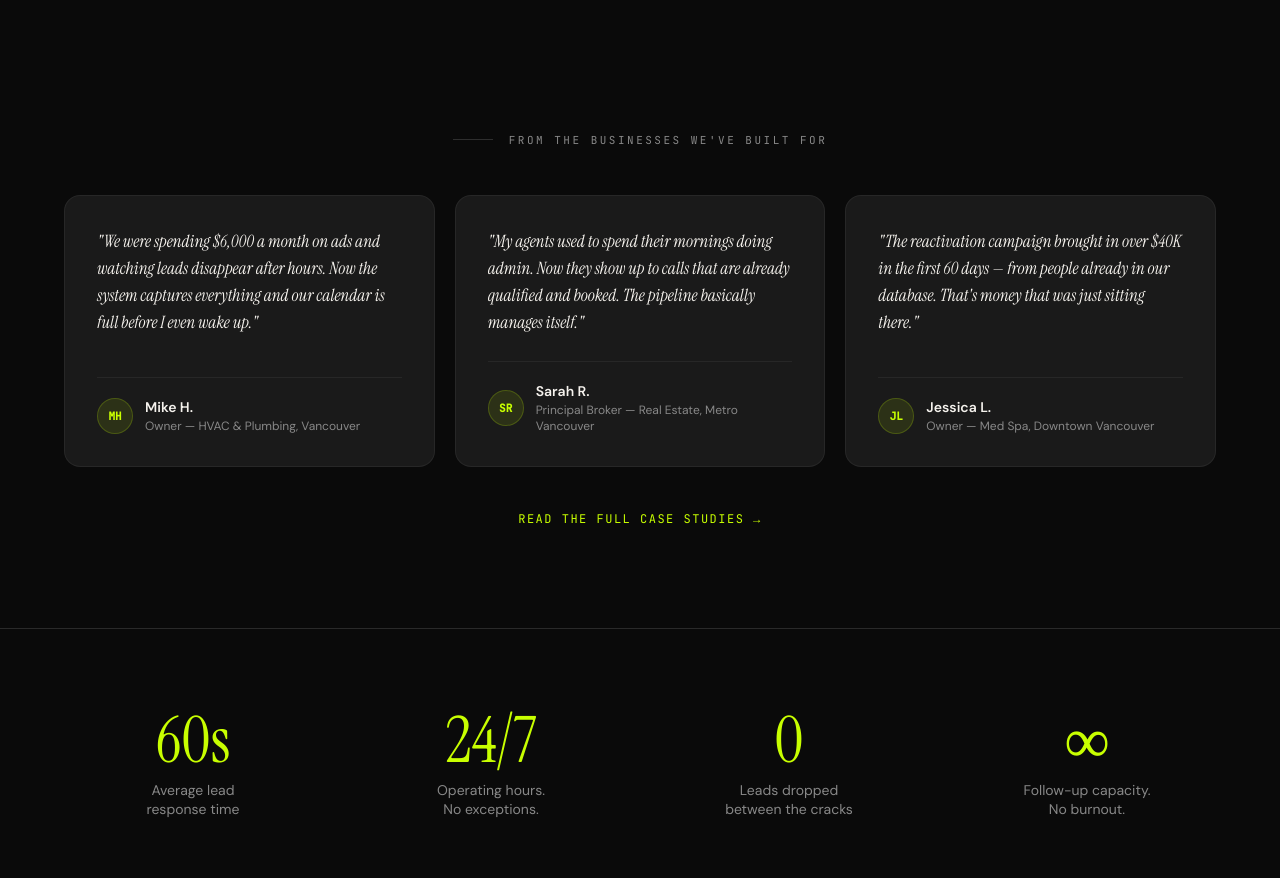
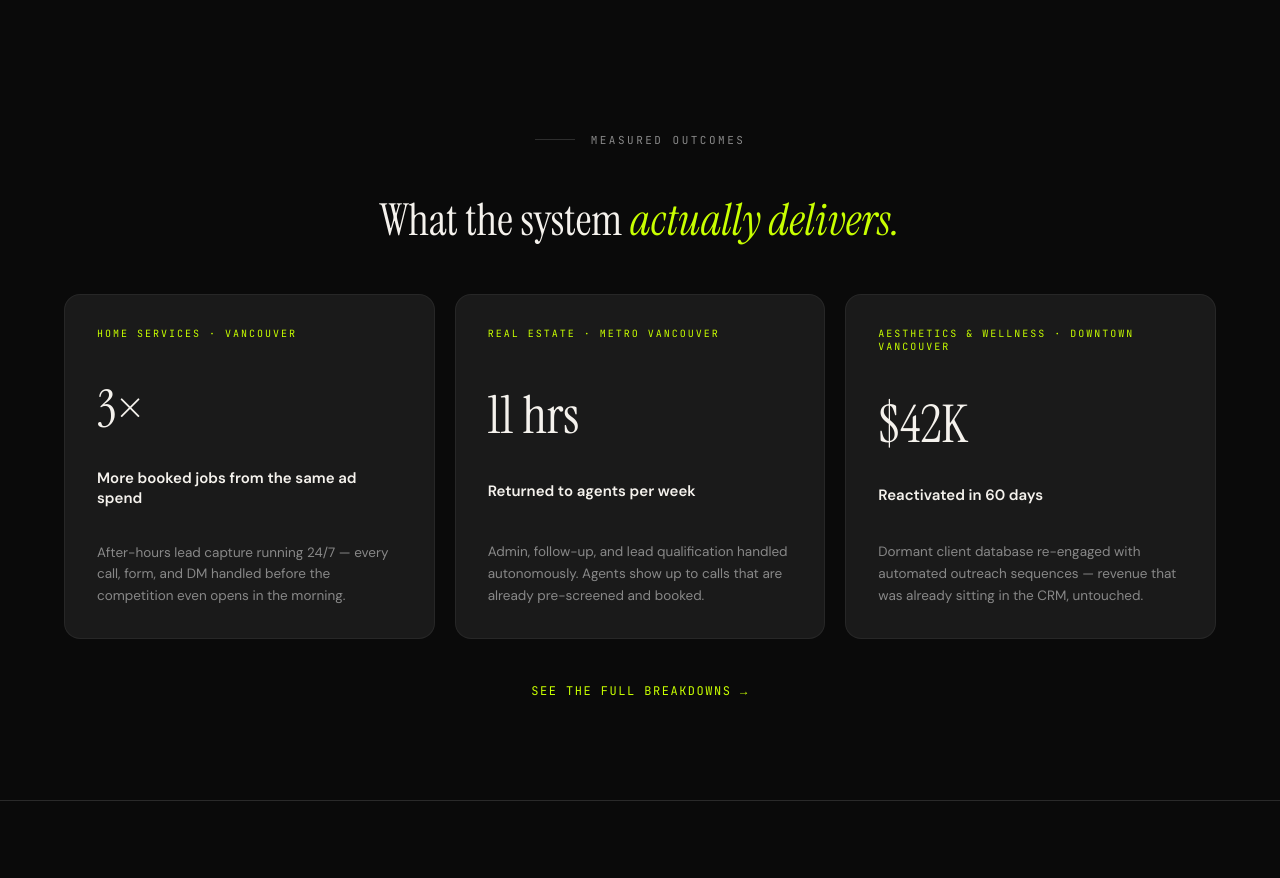
Before and after one commit to bradscaletechnics/scaletechnics-site, a plain HTML site: page index.html in a window 1280 px wide. Shown: the part 8980-9858 px from the top of the page. Drawn offline with nearby package versions, Linux system fonts and the light colour scheme.

Commit message:
fix: replace placeholder testimonials with verified outcomes-by-vertical format in results section

```diff
--- a/index.html
+++ b/index.html
@@ -653,46 +653,35 @@
   </div>
 </section>
 
-<!-- ═══ SOCIAL PROOF ═══ -->
+<!-- ═══ RESULTS ═══ -->
 <section class="social-proof">
   <div class="container">
     <div class="proof-header">
-      <div class="section-label" style="justify-content:center;">From the Businesses We've Built For</div>
+      <div class="section-label" style="justify-content:center;">Measured Outcomes</div>
+      <h2 style="text-align:center;font-family:'Instrument Serif',serif;font-size:clamp(28px,3.5vw,44px);font-weight:400;margin-top:12px;line-height:1.15;">What the system <em style="font-style:italic;color:var(--accent);">actually delivers.</em></h2>
     </div>
-    <div class="proof-grid">
+    <div class="proof-grid" style="margin-top:48px;">
       <div class="proof-card">
-        <div class="proof-quote">"We were spending $6,000 a month on ads and watching leads disappear after hours. Now the system captures everything and our calendar is full before I even wake up."</div>
-        <div class="proof-author">
-          <div class="proof-avatar">MH</div>
-          <div>
-            <div class="proof-name">Mike H.</div>
-            <div class="proof-role">Owner — HVAC & Plumbing, Vancouver</div>
-          </div>
-        </div>
+        <div style="font-family:'JetBrains Mono',monospace;font-size:10px;letter-spacing:2px;text-transform:uppercase;color:var(--accent);margin-bottom:20px;">Home Services · Vancouver</div>
+        <div style="font-family:'Instrument Serif',serif;font-size:52px;font-weight:400;color:var(--white);line-height:1;margin-bottom:8px;">3×</div>
+        <div style="font-size:15px;font-weight:600;color:var(--white);margin-bottom:10px;">More booked jobs from the same ad spend</div>
+        <div style="font-size:13.5px;color:var(--gray-3);line-height:1.6;">After-hours lead capture running 24/7 — every call, form, and DM handled before the competition even opens in the morning.</div>
       </div>
       <div class="proof-card">
-        <div class="proof-quote">"My agents used to spend their mornings doing admin. Now they show up to calls that are already qualified and booked. The pipeline basically manages itself."</div>
-        <div class="proof-author">
-          <div class="proof-avatar">SR</div>
-          <div>
-            <div class="proof-name">Sarah R.</div>
-            <div class="proof-role">Principal Broker — Real Estate, Metro Vancouver</div>
-          </div>
-        </div>
+        <div style="font-family:'JetBrains Mono',monospace;font-size:10px;letter-spacing:2px;text-transform:uppercase;color:var(--accent);margin-bottom:20px;">Real Estate · Metro Vancouver</div>
+        <div style="font-family:'Instrument Serif',serif;font-size:52px;font-weight:400;color:var(--white);line-height:1;margin-bottom:8px;">11 hrs</div>
+        <div style="font-size:15px;font-weight:600;color:var(--white);margin-bottom:10px;">Returned to agents per week</div>
+        <div style="font-size:13.5px;color:var(--gray-3);line-height:1.6;">Admin, follow-up, and lead qualification handled autonomously. Agents show up to calls that are already pre-screened and booked.</div>
       </div>
       <div class="proof-card">
-        <div class="proof-quote">"The reactivation campaign brought in over $40K in the first 60 days — from people already in our database. That's money that was just sitting there."</div>
-        <div class="proof-author">
-          <div class="proof-avatar">JL</div>
-          <div>
-            <div class="proof-name">Jessica L.</div>
-            <div class="proof-role">Owner — Med Spa, Downtown Vancouver</div>
-          </div>
-        </div>
+        <div style="font-family:'JetBrains Mono',monospace;font-size:10px;letter-spacing:2px;text-transform:uppercase;color:var(--accent);margin-bottom:20px;">Aesthetics & Wellness · Downtown Vancouver</div>
+        <div style="font-family:'Instrument Serif',serif;font-size:52px;font-weight:400;color:var(--white);line-height:1;margin-bottom:8px;">$42K</div>
+        <div style="font-size:15px;font-weight:600;color:var(--white);margin-bottom:10px;">Reactivated in 60 days</div>
+        <div style="font-size:13.5px;color:var(--gray-3);line-height:1.6;">Dormant client database re-engaged with automated outreach sequences — revenue that was already sitting in the CRM, untouched.</div>
       </div>
     </div>
     <div style="text-align:center;margin-top:40px;">
-      <a href="/pages/case-studies.html" style="font-family:'JetBrains Mono',monospace;font-size:12px;letter-spacing:1.5px;text-transform:uppercase;color:var(--accent);text-decoration:none;display:inline-flex;align-items:center;gap:8px;transition:opacity 0.2s;" onmouseover="this.style.opacity='0.7'" onmouseout="this.style.opacity='1'">Read the full case studies →</a>
+      <a href="/pages/case-studies.html" style="font-family:'JetBrains Mono',monospace;font-size:12px;letter-spacing:1.5px;text-transform:uppercase;color:var(--accent);text-decoration:none;display:inline-flex;align-items:center;gap:8px;transition:opacity 0.2s;" onmouseover="this.style.opacity='0.7'" onmouseout="this.style.opacity='1'">See the full breakdowns →</a>
     </div>
   </div>
 </section>
```
